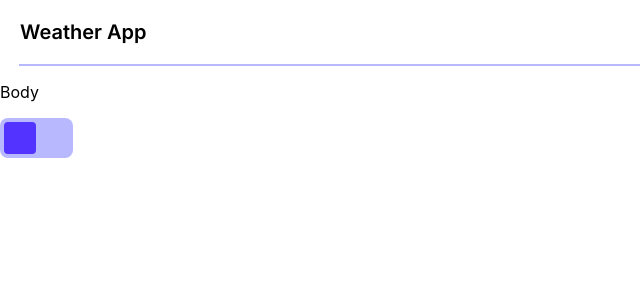
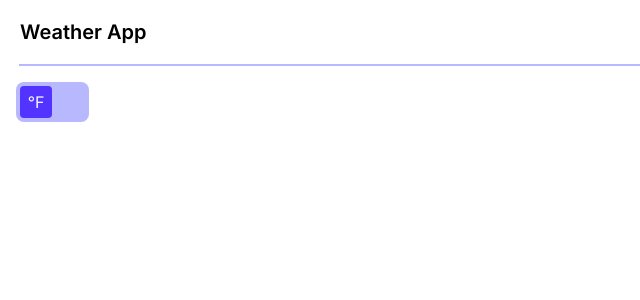
Before and after one commit to lunargravity/weather-app, a React (Create React App) app: page / in a window 1280 px wide. Shown: the top 300 px of the page, without its empty margins (0-640 px from the left). Built offline with nearby package versions, Linux system fonts and the light colour scheme; the HTML template or start-up script is replaced by a standard one.

Commit message:
Convert to dynamic toggle

```diff
--- a/src/App.js
+++ b/src/App.js
@@ -5,8 +5,7 @@ export default function App() {
   return (
     <div>
       <Header />
-      <p>Body</p>
-      <Toggle />
+      <Toggle left='°F' right='°C' />
     </div>
   );
 }
--- a/src/index.css
+++ b/src/index.css
@@ -67,6 +67,7 @@ code {
   display: inline-block;
   width: 73px;
   height: 40px;
+  margin: 1em;
 }
 
 /* Hides default HMTL checkbox*/
```
